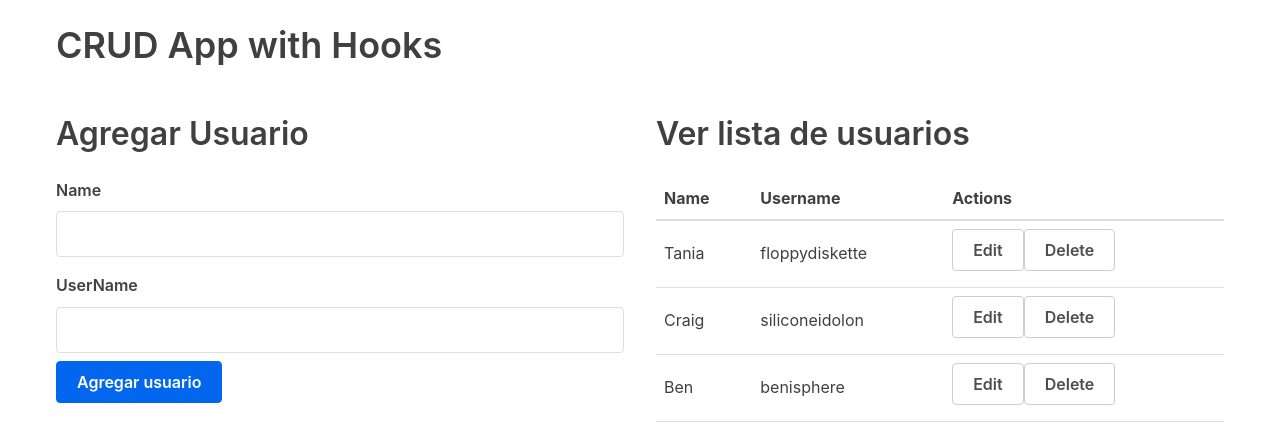
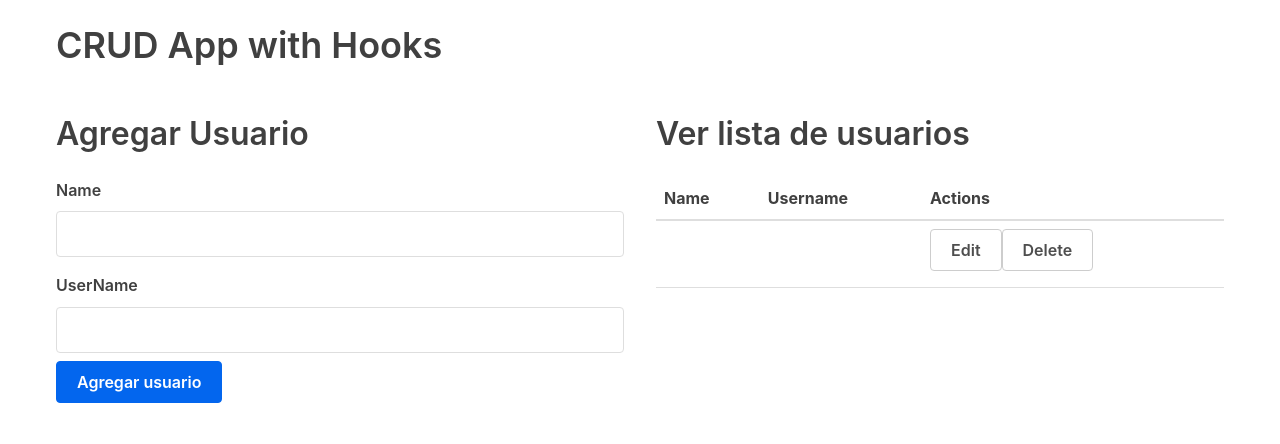
Before and after one commit to Duvis07/React-crud, a React (Create React App) app: page / in a window 1280 px wide. Shown: the top 444 px of the page. Built offline with nearby package versions, Linux system fonts and the light colour scheme.

Commit message:
Local Storage
se implementa el local storage, totalmente funcional

```diff
--- a/src/App.js
+++ b/src/App.js
@@ -1,19 +1,40 @@
-import React, { useState } from 'react';
+import React, { useState, useEffect } from 'react';
 import UserTable from './components/UserTable';
 import AddUserForm from './components/AddUserForm';
 import EditUserForm from './components/EditUserForm';
 import { v4 as uuidv4 } from 'uuid';
+const KEY = "Users_Save";
 
 function App() {
-  const usersData = [
+  //const usersData = [
 
-    { id: uuidv4(), name: 'Tania', username: 'floppydiskette' },
-    { id: uuidv4(), name: 'Craig', username: 'siliconeidolon' },
-    { id: uuidv4(), name: 'Ben', username: 'benisphere' },
+    // { id: uuidv4(), name: 'Tania', username: 'floppydiskette' },
+    // { id: uuidv4(), name: 'Craig', username: 'siliconeidolon' },
+    // { id: uuidv4(), name: 'Ben', username: 'benisphere' },
 
-  ];
+  //];
+
+  const localStorageUser = localStorage.getItem(KEY)
+  let parsedUsers;
+
+  if(!localStorageUser){
+    localStorage.setItem(KEY, JSON.stringify([{}]))
+    parsedUsers = [{}];
+  } else {
+    parsedUsers = JSON.parse(localStorageUser)
+  }
+
+
+
+
   //Estado
-  const [users, setUSers] = useState(usersData);
+  const [users, setUSers] = useState(parsedUsers);
+
+  useEffect(()=> {
+    localStorage.setItem(KEY, JSON.stringify(users))
+  }, [users])
+
+
 
   //Agregar usuarios
   const addUser = (user) => {
```
